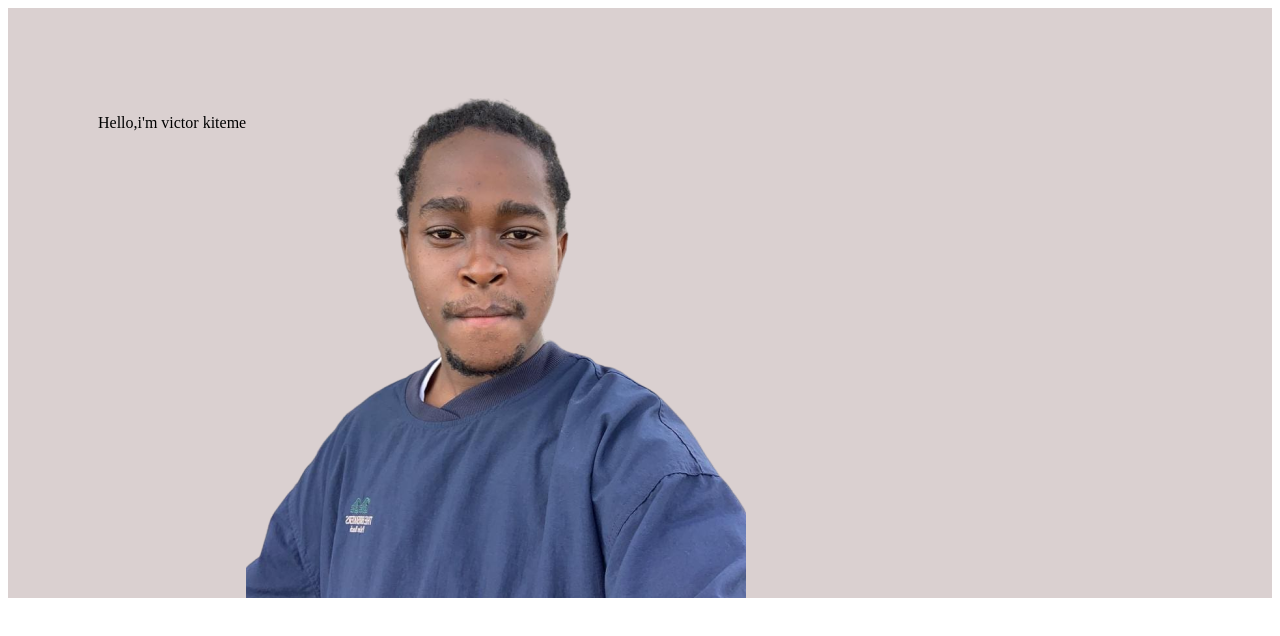
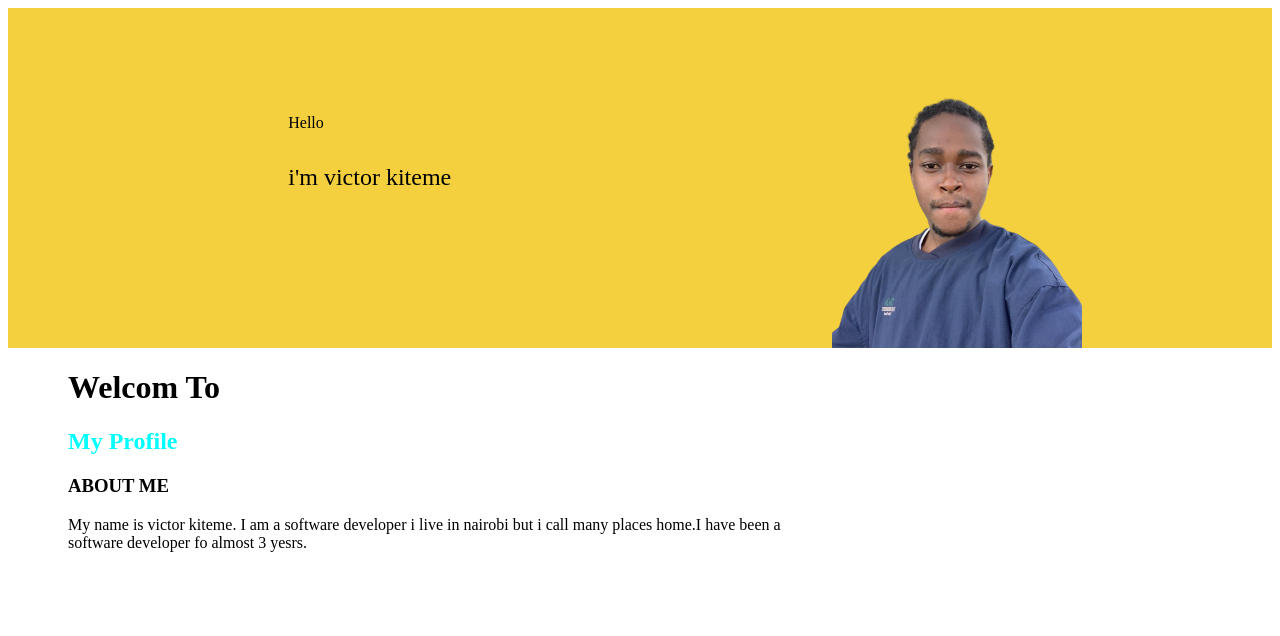
Before and after one commit to victorkitesh/portfolio, a plain HTML site: page index.html in a window 1280 px wide. Drawn offline with Linux system fonts and the light colour scheme.

Commit message:
added about me

```diff
--- a/index.html
+++ b/index.html
@@ -10,8 +10,21 @@
 <body>
   <div id="main">
     <div class="header">
-      <P>Hello,i'm victor kiteme</P>
+      <div class="name">
+           <P>Hello </P>
+           <p><span>i'm victor kiteme</span></p>
+      </div>
       <img src="images/copy_386169216.png" alt="">
+    </div>
+    <div class="intro">
+      <h1>Welcom To</h1>
+      <h2>My Profile</h2>
+      <div class="about">
+        <h3>ABOUT ME</h3>
+        <p>My name is victor kiteme. I am a software developer i live in nairobi but i call many places home.I have been a software developer fo almost 3 yesrs. </p>
+
+      </div>
+
 
 
     </div>
--- a/style.css
+++ b/style.css
@@ -2,13 +2,36 @@
 
 }
 .header{
-  background-color: rgb(218, 208, 208);
+  background-color: #F4D03F;
+
  display: flex;
+ justify-content: space-around;
  padding-left: 90px;
  padding-top: 90px;
 
 }
 
-.header.img{
+.header>img{
+  float: right;
+  height: 250px;
 
 }
+.name{
+  display: flex;
+  flex-direction: column;
+}
+span{
+  font-size: x-large;
+
+}
+.intro{
+  padding-left: 60px;
+}
+h2{
+  font-size: x-large;
+  color: aqua;
+}
+.about{
+  width: 60%;
+
+}
```
